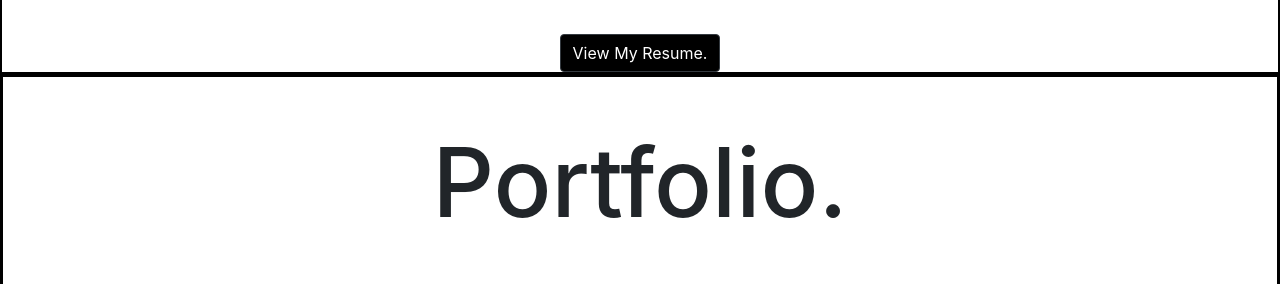
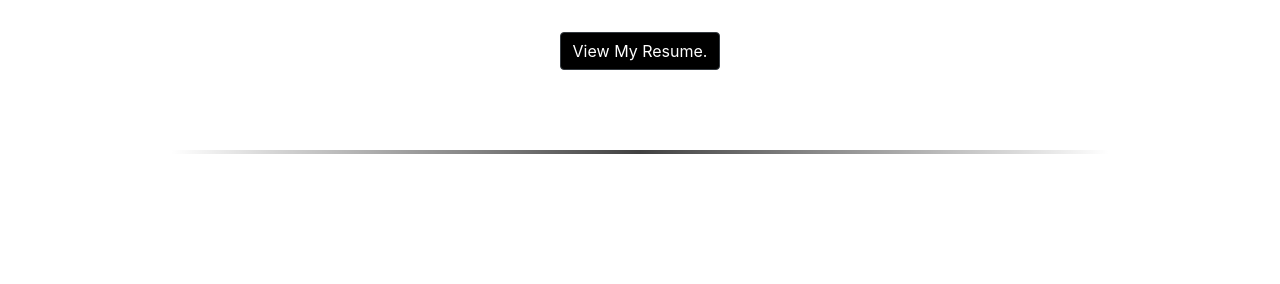
Before and after one commit to Guillermo-Martin/gcm-portfolio, a React (Create React App) app: page / in a window 1280 px wide. Shown: the part 2334-2618 px from the top of the page. Built offline with nearby package versions, Linux system fonts and the light colour scheme.

Commit message:
Create, style, and render HorizontalRule component

```diff
--- a/src/assets/styles/styles.css
+++ b/src/assets/styles/styles.css
@@ -22,14 +22,12 @@
   font-size: 10rem;
   text-align: left;
   margin-bottom: 0;
-  /* border: 3px solid white; */
 }
 
 .HeroImage-text-intro {
   font-size: 2rem;
   text-align: left;
   margin-top: 0;
-  /* border: 3px solid orange; */
 }
 
 .HeroImage-learn {
@@ -44,14 +42,9 @@
   display: flex;
   width: 75%;
   justify-content: flex-end;
-  /* border: 3px solid bisque; */
 }
 
 /* ===== About.js ===== */
-.About-container {
-  /* height: 31rem; */
-  border: 2px solid black;
-}
 
 .About-header {
   font-size: 6rem;
@@ -65,12 +58,10 @@
 
 .About-skills {
   font-size: 4.5rem;
-  /* border: 3px solid purple; */
   margin-top: 2rem;
 }
 
 .About-text-row {
-  /* border: 3px solid blue; */
   display: flex;
   justify-content: center;
 }
@@ -78,7 +69,6 @@
 .About-icons-row {
   display: flex;
   justify-content: center;
-  /* border: 3px solid purple; */
   margin-bottom: 2rem;
 }
 
@@ -101,14 +91,12 @@
 }
 
 .TextCard-image {
-  /* border: 3px solid brown; */
   opacity: 0;
   height: 15rem;
 }
 
 .TextCard-text {
   color: black;
-  /* border: 3px solid green; */
   width: 29rem;
   text-align: left;
 }
@@ -120,7 +108,7 @@
 
 /* ===== Portfolio.js ===== */
 .Portfolio-container {
-  border: 3px solid black;
+  /* border: 3px solid black; */
 }
 
 .Portfolio-row {
@@ -154,7 +142,7 @@
 
 /* ===== Contact.js ===== */
 .Contact-container {
-  border: 2px solid orangered;
+  /* border: 2px solid orangered; */
 }
 
 .Contact-header {
@@ -291,3 +279,20 @@
 .Navbar-link {
   color: white;
 }
+
+/* ===== HorizontalRule.js ===== */
+/* https://css-tricks.com/examples/hrs/ */
+
+.HorizontalRule {
+  border: 0;
+  height: 0.25rem;
+  background-image: linear-gradient(to right, rgba(0, 0, 0, 0), rgba(0, 0, 0, 0.75), rgba(0, 0, 0, 0));
+  width: 75%;
+  margin: 5rem;
+}
+
+.HorizontalRule-Container {
+  /* border: 3px solid green; */
+  display: flex;
+  justify-content: center;
+}
--- a/src/components/About.js
+++ b/src/components/About.js
@@ -8,7 +8,7 @@ import Button from 'react-bootstrap/Button';
 
 function About() {
   return (
-    <div className="About-container" id="about">
+    <div id="about">
 
       {/* Header and text */}
       <h2 className="About-header">About Me.</h2>
--- a/src/components/HomePage.js
+++ b/src/components/HomePage.js
@@ -4,6 +4,7 @@ import About from './About';
 import Portfolio from './Portfolio';
 import Contact from './Contact';
 import Footer from './Footer';
+import HorizontalRule from './HorizontalRule';
 
 function HomePage() {
   return (
@@ -14,7 +15,9 @@ function HomePage() {
         className="HeroImage-img"
       />
       <About />
+      <HorizontalRule />
       <Portfolio />
+      <HorizontalRule />
       <Contact />
       <Footer />
     </div>
--- /dev/null
+++ b/src/components/HorizontalRule.js
@@ -0,0 +1,12 @@
+import React from 'react';
+import Container from 'react-bootstrap/Container';
+
+function HorizontalRule() {
+  return (
+    <Container fluid className="HorizontalRule-Container">
+      <hr className="HorizontalRule"></hr>
+    </Container>
+  );
+}
+
+export default HorizontalRule;
--- a/src/components/PortfolioPage.js
+++ b/src/components/PortfolioPage.js
@@ -1,5 +1,6 @@
 import React from 'react';
 import HeroImage from './HeroImage';
+import HorizontalRule from './HorizontalRule';
 import Container from 'react-bootstrap/Container';
 import Row from 'react-bootstrap/Row';
 import ImageCard from './../components/ImageCard';
@@ -118,6 +119,8 @@ function PortfolioPage() {
         </Row>
       </Container>
 
+      <HorizontalRule />
+
       {/* Teamwork Section */}
       <h2 className="PortfolioPage-header">Teamwork.</h2>
       <p>Makes the dreams work.</p>
```
